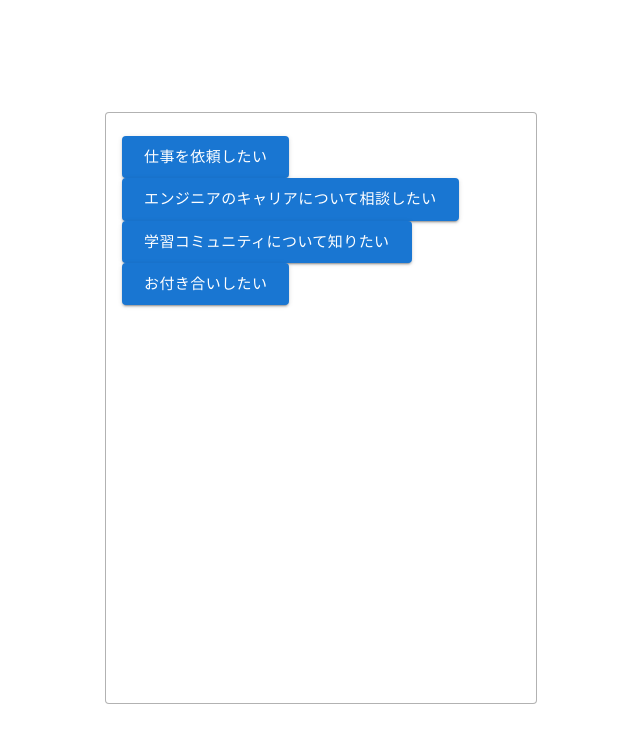
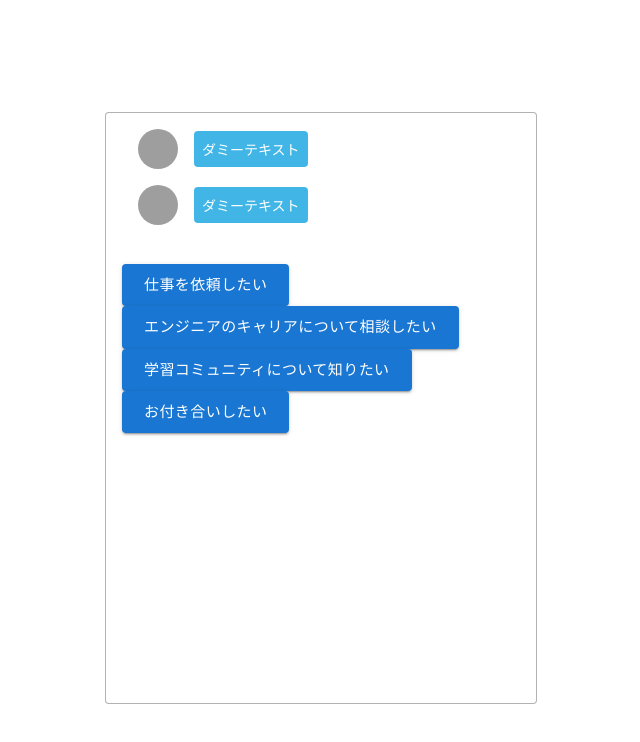
Before and after one commit to Kanako-muff/chatbot-demo, a React (Create React App) app: page / in a window 1280 px wide. Shown: the top 742 px of the page, without its empty margins (319-959 px from the left). Built offline with nearby package versions, Linux system fonts and the light colour scheme; grey boxes are pictures that could not be loaded.

Commit message:
added Chat/Chats.jsx

```diff
--- a/src/App.jsx
+++ b/src/App.jsx
@@ -1,7 +1,8 @@
 import React from 'react';
 import defaultDataset from './dataset';
 import './assets/styles/style.css'
-import { AnswersList } from './components/index';
+import { AnswersList, Chats} from './components/index';
+
 
 class App extends React.Component {
 
@@ -25,15 +26,32 @@
     })
   }
 
+  initChats = () => {
+    const initDataset = this.state.dataset[this.state.currentId];
+    const chat = {
+      text: initDataset.question,
+      type: 'question'
+    }
+
+    const chats = this.state.chats;
+    chats.push(chat);
+
+    this.setState({
+      chats: chats
+    })
+  }
+
   //run render ▶︎ run initAnswer function （set the data of initAnswers ← dataset.js "init": answers）
   componentDidMount(){
-    this.initAnswer()
+    this.initChats();
+    this.initAnswer();
   }
 
   render() {
     return (
       <section className='c-section'>
         <div className='c-box'>
+          <Chats chats = {this.state.chats} />
           <AnswersList answers = {this.state.answers} />
         </div>
       </section>
--- /dev/null
+++ b/src/components/Chat.jsx
@@ -0,0 +1,17 @@
+import React from "react";
+import ListItem from '@mui/material/ListItem';
+import ListItemAvatar from '@mui/material/ListItemAvatar';
+import Avatar from '@mui/material/Avatar';
+
+const Chat = () => {
+    return(
+        <ListItem>
+            <ListItemAvatar>
+                <Avatar alt="icon" src="/static/images/avatar/1.jpg" />
+            </ListItemAvatar>
+            <div className="p-chat__bubble">ダミーテキスト</div>
+        </ListItem>
+    );
+}
+
+export default Chat;
--- /dev/null
+++ b/src/components/Chats.jsx
@@ -0,0 +1,26 @@
+import React from "react";
+import List from '@mui/material/List';
+// import ListItemText from '@mui/material/ListItemText';
+// import Typography from '@mui/material/Typography';
+import {Chat} from "./index"
+import { makeStyles } from "@mui/material";
+
+// const useStyles = makeStyles((theme) => ({
+//     root: {
+//         width: '100%',
+//         maxWidth: '36cm',
+//         backgroundColor: theme.palette.background.paper,
+//     },
+// }));
+
+const Chats = (props) => {
+    return (
+        <List className="classes.root">
+            {props.chats.map((chat, index) => {
+                return <Chat text={chat.text} type={chat.type} key={index.toString()} />
+            })}
+        </List>
+      );
+}
+
+export default Chats;
--- a/src/components/index.js
+++ b/src/components/index.js
@@ -1,5 +1,7 @@
 /* Entry Point */
-/* : allows App.jsx to import all the files in this files at once. */
+/* : allows every file to import all the files below at once. */
 
 export {default as AnswersList} from "./AnswersList";
 export {default as Answer} from "./Answer";
+export {default as Chats} from "./Chats";
+export {default as Chat} from "./Chat";
```
